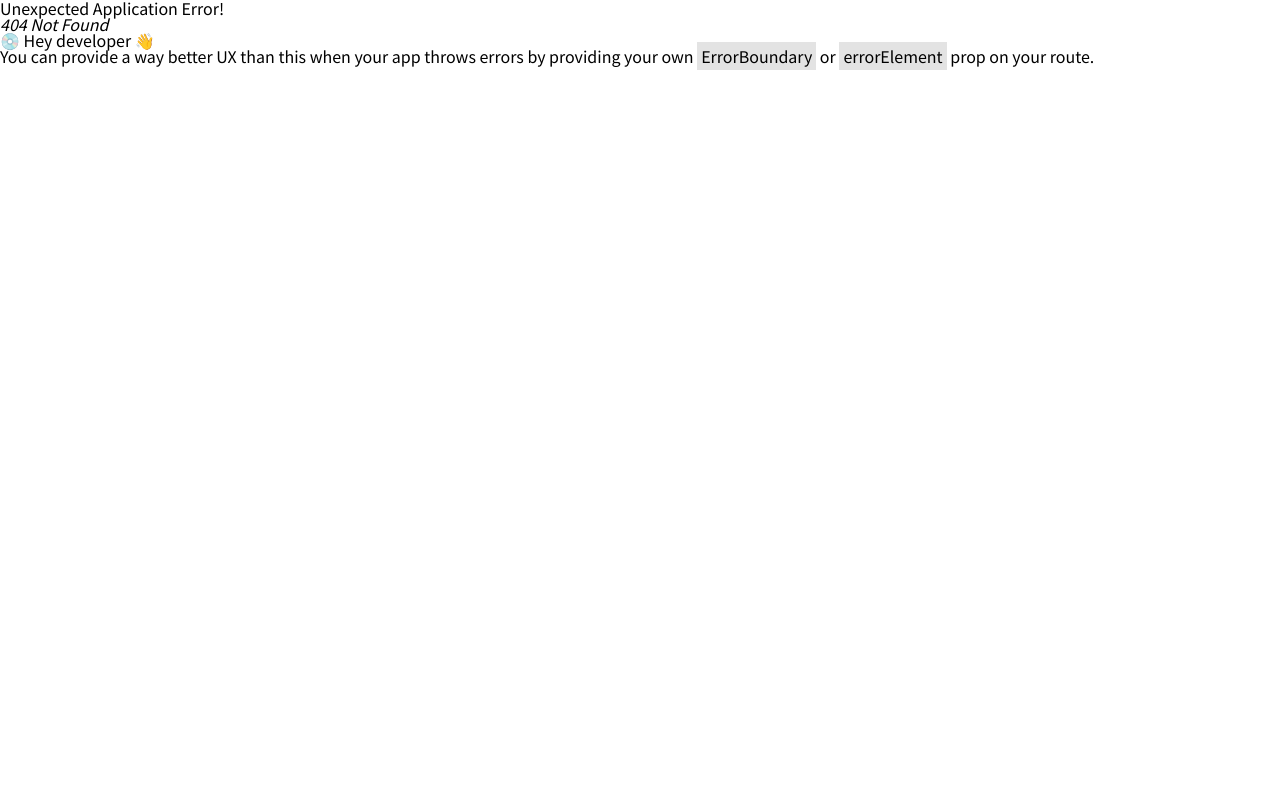
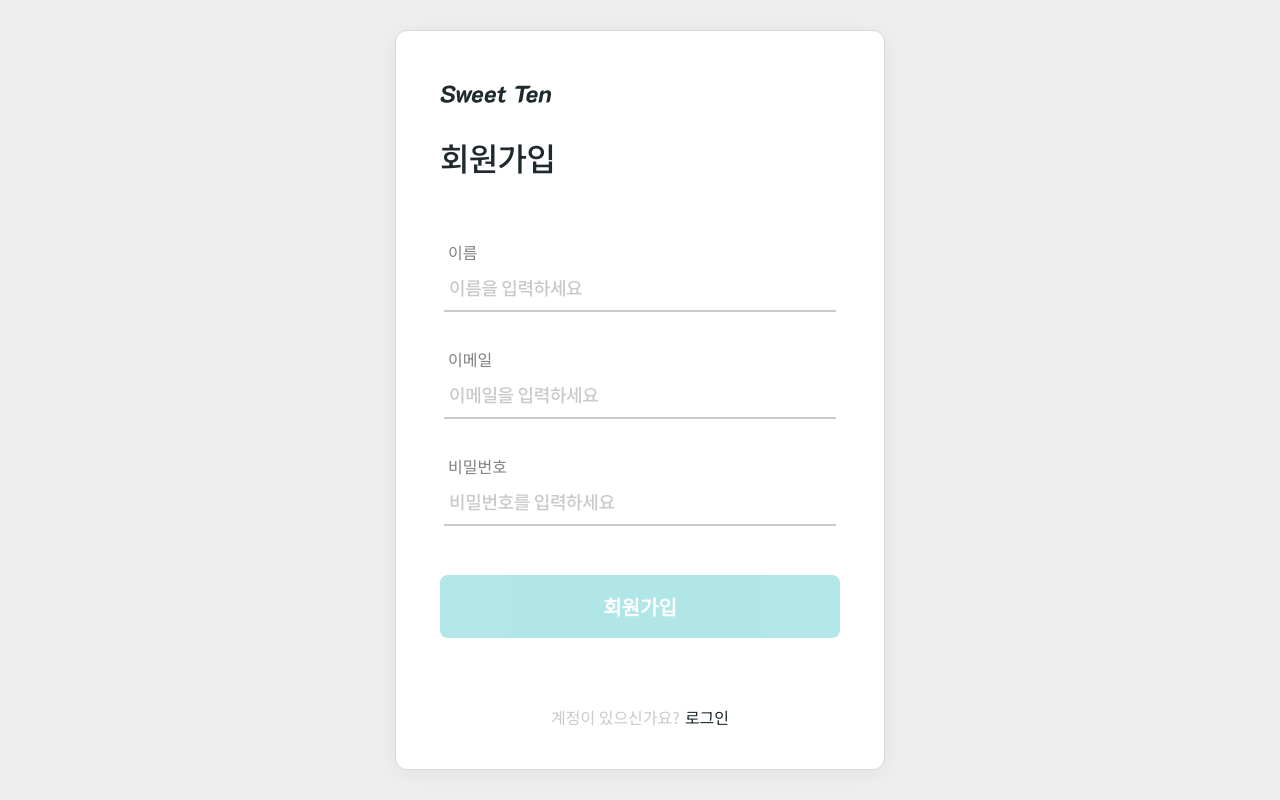
Before and after one commit to Dev-FE-3/toy-project2-team2, a React (Vite) app: page /signup in a window 1280 px wide. Before the commit this address had no page. Built offline with nearby package versions, Linux system fonts and the light colour scheme; a web font is replaced by a local one.

Commit message:
Feat : Signup 페이지 파일 생성 및 회원가입 기능 추가

```diff
--- a/src/pages/login/Login.jsx
+++ b/src/pages/auth/Login.jsx
@@ -4,9 +4,9 @@ import { signInWithEmailAndPassword } from "firebase/auth";
 import { FirebaseError } from "@firebase/util";
 import { Link, useNavigate } from "react-router-dom";
 import { useState } from "react";
-import Button from "./../../shared/components/button/Button";
+import Button from "../../shared/components/button/Button";
 import PageTitle from "../../shared/components/titles/PageTitle";
-import LoginInput from "./../../shared/components/input/LoginInput";
+import LoginInput from "../../shared/components/input/LoginInput";
 import logo from "./../../assets/images/logo.svg";
 
 const errors = {
@@ -38,6 +38,10 @@ const Wrapper = styled.div`
 `;
 
 const LoginBox = styled.div`
+  height: 650px;
+  display: flex;
+  flex-direction: column;
+  justify-content: space-between;
   width: 400px;
   padding: 44px;
   background-color: var(--white);
@@ -47,12 +51,11 @@ const LoginBox = styled.div`
 `;
 
 const Form = styled.form`
-  margin-top: 110px;
   width: 100%;
-
   .loginBtn {
     width: 100%;
   }
+  margin-bottom: 40px;
 `;
 
 const Error = styled.span`
@@ -69,21 +72,22 @@ const Logo = styled.img`
 `;
 
 const InputWrapper = styled.div`
-  margin-bottom: 40px;
+  margin-bottom: 10px;
 `;
 const Switcher = styled.div`
   color: var(--text-disabled-2);
   text-align: center;
   width: 100%;
-  margin-top: 146px;
   a {
     margin-left: 5px;
+    color: var(--text-primary);
   }
 `;
 const ErrorWrapper = styled.div`
   padding-top: 5px;
   height: 34px;
 `;
+const LoginBoxHeader = styled.div``;
 
 const Login = () => {
   const navigate = useNavigate();
@@ -167,15 +171,17 @@ const Login = () => {
   return (
     <Wrapper>
       <LoginBox>
-        <Logo src={logo} alt="Sweet Ten" />
-        <PageTitle title="로그인" className="login" />
+        <LoginBoxHeader>
+          <Logo src={logo} alt="Sweet Ten" />
+          <PageTitle title="로그인" className="login" />
+        </LoginBoxHeader>
         <Form onSubmit={onSubmit}>
           <InputWrapper>
             <LoginInput
               onChange={onChange}
               name="email"
               value={email}
-              placeholder="Email"
+              placeholder="이메일을 입력하세요"
               error={error.email || error.common}
             />
             <ErrorWrapper>
@@ -187,7 +193,7 @@ const Login = () => {
               onChange={onChange}
               name="password"
               value={password}
-              placeholder="Password"
+              placeholder="비밀번호를 입력하세요"
               type="password"
               error={error.common}
             />
@@ -207,7 +213,7 @@ const Login = () => {
         </Form>
         <Switcher>
           계정이 없으신가요?
-          <Link to="/">회원가입</Link>
+          <Link to="/signup">회원가입</Link>
         </Switcher>
       </LoginBox>
     </Wrapper>
--- /dev/null
+++ b/src/pages/auth/Signup.jsx
@@ -0,0 +1,252 @@
+import { styled } from "styled-components";
+import { auth } from "../../firebase";
+import { FirebaseError } from "@firebase/util";
+import { Link, useNavigate } from "react-router-dom";
+import { useState } from "react";
+import Button from "../../shared/components/button/Button";
+import PageTitle from "../../shared/components/titles/PageTitle";
+import LoginInput from "../../shared/components/input/LoginInput";
+import logo from "./../../assets/images/logo.svg";
+import { createUserWithEmailAndPassword, updateProfile } from "firebase/auth";
+
+const errors = {
+  "auth/invalid-credential": {
+    field: "common",
+    message: "이메일 혹은 비밀번호가 잘못되었습니다.",
+  },
+  "auth/invalid-login-credentials": {
+    field: "common",
+    message: "이메일 혹은 비밀번호가 잘못되었습니다.",
+  },
+  "auth/wrong-password": {
+    field: "common",
+    message: "이메일 혹은 비밀번호가 잘못되었습니다.",
+  },
+  "auth/user-not-found": {
+    field: "common",
+    message: "이메일 혹은 비밀번호가 잘못되었습니다.",
+  },
+};
+
+const Wrapper = styled.div`
+  display: flex;
+  width: 100vw;
+  height: 100vh;
+  align-items: center;
+  justify-content: center;
+  background-color: var(--background-color);
+`;
+
+const LoginBox = styled.div`
+  height: 650px;
+  display: flex;
+  flex-direction: column;
+  justify-content: space-between;
+  width: 400px;
+  padding: 44px;
+  background-color: var(--white);
+  border-radius: 12px;
+  border: 1px solid var(--disabled);
+  box-shadow: 0px 4px 22.4px 0px rgba(0, 0, 0, 0.05);
+`;
+
+const Form = styled.form`
+  width: 100%;
+
+  .loginBtn {
+    width: 100%;
+  }
+`;
+
+const Error = styled.span`
+  font-size: var(--font-size-small);
+  font-weight: 500;
+  color: var(--red);
+  padding-left: 10px;
+  visibility: ${(props) => (props.$hasError ? "visible" : "hidden")};
+`;
+
+const Logo = styled.img`
+  width: 112px;
+  height: 38px;
+`;
+
+const InputWrapper = styled.div`
+  margin-bottom: 10px;
+  input {
+    margin-top: 14px;
+  }
+`;
+const Switcher = styled.div`
+  color: var(--text-disabled-2);
+  text-align: center;
+  width: 100%;
+  a {
+    margin-left: 5px;
+    color: var(--text-primary);
+  }
+`;
+const ErrorWrapper = styled.div`
+  padding-top: 5px;
+  height: 34px;
+`;
+const LoginBoxHeader = styled.div``;
+
+const CreateAccount = () => {
+  const navigate = useNavigate();
+  const [isLoading, setIsLoading] = useState(false);
+  const [name, setName] = useState("");
+  const [email, setEmail] = useState("");
+  const [password, setPassword] = useState("");
+  const [error, setError] = useState({
+    common: "",
+    email: "",
+    name: "",
+  });
+  const [isEmailValid, setEmailValid] = useState(true);
+
+  const isDisabled =
+    isLoading ||
+    !isEmailValid ||
+    email === "" ||
+    password === "" ||
+    name === "";
+
+  const onChange = (e) => {
+    const {
+      target: { name, value },
+    } = e;
+
+    if (name === "email") {
+      setEmail(value);
+
+      const valid =
+        /^[a-zA-Z0-9._%+-]+@[a-zA-Z0-9.-]+\.[a-zA-Z]{2,}$/.test(value) ||
+        value === "";
+      setEmailValid(valid);
+
+      if (!valid) {
+        setError((prev) => ({
+          ...prev,
+          email: "올바른 이메일 형식을 입력하세요.",
+          common: "",
+        }));
+      } else {
+        setError((prev) => ({
+          ...prev,
+          email: "",
+          common: "",
+        }));
+      }
+    } else if (name === "password") {
+      setPassword(value);
+      setError((prev) => ({
+        ...prev,
+        common: "",
+      }));
+    } else if (name === "name") {
+      setName(value);
+    }
+  };
+
+  const onSubmit = async (e) => {
+    e.preventDefault();
+    if (isLoading || !email || !password || !name) return;
+    try {
+      setIsLoading(true);
+      await createUserWithEmailAndPassword(auth, email, password);
+      if (auth.currentUser) {
+        await updateProfile(auth.currentUser, { displayName: name });
+      }
+      navigate("/");
+    } catch (e) {
+      if (e instanceof FirebaseError) {
+        const errorInfo = errors[e.code];
+
+        if (errorInfo) {
+          setError((prev) => {
+            const updatedError = { ...prev };
+
+            if (errorInfo.field === "common") {
+              updatedError.common = errorInfo.message;
+            }
+
+            return updatedError;
+          });
+        } else {
+          alert("예상치 못한 오류가 발생하였습니다.");
+        }
+      }
+    } finally {
+      setIsLoading(false);
+    }
+  };
+
+  return (
+    <Wrapper>
+      <LoginBox>
+        <LoginBoxHeader>
+          <Logo src={logo} alt="Sweet Ten" />
+          <PageTitle title="회원가입" className="login" />
+        </LoginBoxHeader>
+        <Form onSubmit={onSubmit}>
+          <InputWrapper>
+            <LoginInput
+              label={"이름"}
+              onChange={onChange}
+              name="name"
+              value={name}
+              placeholder="이름을 입력하세요"
+              error={error.name}
+            />
+            <ErrorWrapper>
+              <Error $hasError={!!(error.email || error.common)}>
+                {error.name || error.common || " "}
+              </Error>
+            </ErrorWrapper>
+            <LoginInput
+              label={"이메일"}
+              onChange={onChange}
+              name="email"
+              value={email}
+              placeholder="이메일을 입력하세요"
+              error={error.email || error.common}
+            />
+            <ErrorWrapper>
+              <Error $hasError={!!(error.email || error.common)}>
+                {error.email || error.common || " "}
+              </Error>
+            </ErrorWrapper>
+            <LoginInput
+              label={"비밀번호"}
+              onChange={onChange}
+              name="password"
+              value={password}
+              placeholder="비밀번호를 입력하세요"
+              type="password"
+              error={error.common}
+            />
+            <ErrorWrapper>
+              <Error $hasError={!!error.common}>{error.common || " "}</Error>
+            </ErrorWrapper>
+          </InputWrapper>
+          <Button
+            className="loginBtn"
+            type="submit"
+            size="lg"
+            color={isDisabled ? "primary" : undefined}
+            disabled={isDisabled}
+          >
+            {isLoading ? "회원가입 중..." : "회원가입"}
+          </Button>
+        </Form>
+        <Switcher>
+          계정이 있으신가요?
+          <Link to="/login">로그인</Link>
+        </Switcher>
+      </LoginBox>
+    </Wrapper>
+  );
+};
+
+export default CreateAccount;
--- a/src/shared/components/input/LoginInput.jsx
+++ b/src/shared/components/input/LoginInput.jsx
@@ -8,7 +8,7 @@ const StyledInput = styled.input`
   padding: 0 5px 10px;
   width: 100%;
   font-size: var(--font-size-title-small);
-  font-weight: 700;
+  font-weight: 500;
   letter-spacing: -0.36px;
   color: var(--text-primary);
   border-bottom: 2px solid
@@ -22,10 +22,24 @@ const StyledInput = styled.input`
     color: var(--text-disabled-2);
   }
 `;
+const Label = styled.label`
+  padding-left: 4px;
+  color: var(--text-disabled);
+  font-size: var(--text-size-primary);
+`;
 
-const LoginInput = ({ name, value, onChange, placeholder, type, error }) => {
+const LoginInput = ({
+  name,
+  value,
+  onChange,
+  placeholder,
+  type,
+  error,
+  label,
+}) => {
   return (
     <InputWrapper>
+      {label && <Label>{label}</Label>}
       <StyledInput
         onChange={onChange}
         name={name}
--- a/src/shared/components/styles/GlobalStyle.jsx
+++ b/src/shared/components/styles/GlobalStyle.jsx
@@ -42,6 +42,7 @@ const GlobalStyle = createGlobalStyle`
 		--font-size-title-small: 18px;
 		--font-size-primary: 16px;
 		--font-size-small: 14px;
+		--font-size-caption: 12px;
 	}
 
 	// reset css
```
Also changed, not shown: src/App.jsx (+6 -1 lines).
